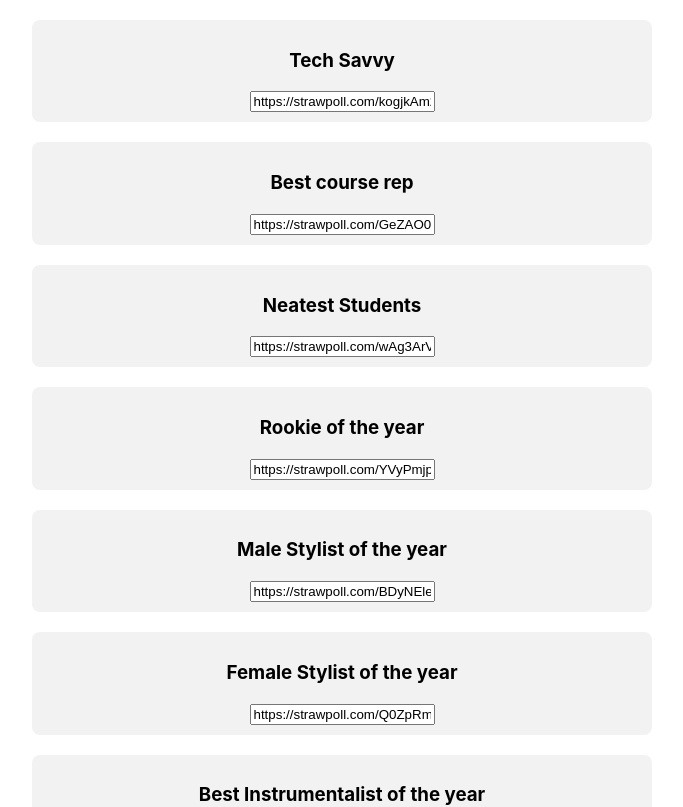
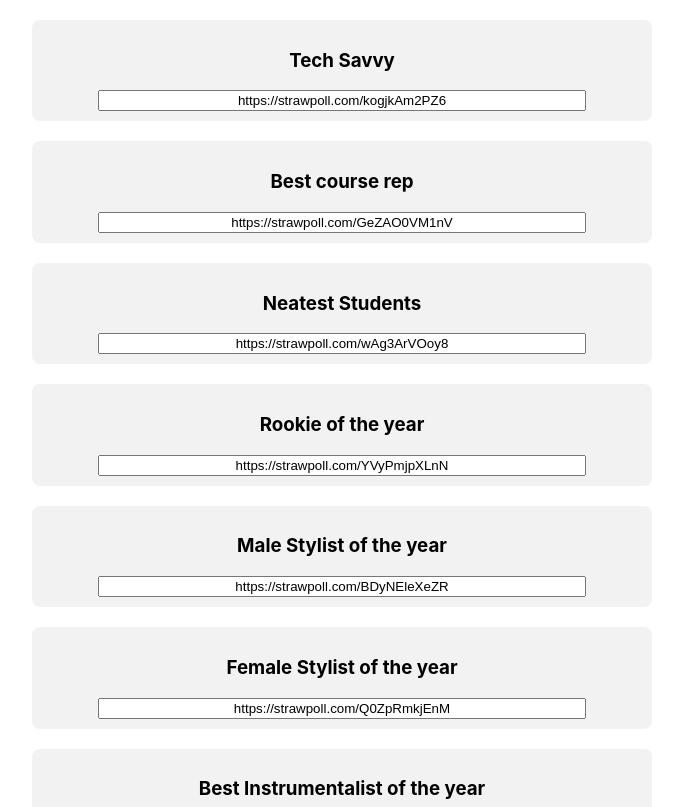
Before and after one commit to 56radius/vote-poll, a React (Create React App) app: page / in a window 1280 px wide. Shown: the top 807 px of the page, without its empty margins (298-981 px from the left). Built offline with nearby package versions, Linux system fonts and the light colour scheme.

Commit message:
plash screen

```diff
--- a/src/components/HomeScreen.js
+++ b/src/components/HomeScreen.js
@@ -58,14 +58,14 @@ function HomeScreen() {
                       <div className="category-card" style={{ maxWidth: "600px", margin: "0 auto", marginBottom: "20px", background: "#f2f2f2", padding: "10px", borderRadius: "8px" }}>
                         <div className="category-content">
                           <h3 className="category-title">{titles[index]}</h3>
-                          <div className="input-group">
+                          <div className="input-group" style={{ display: "flex", alignItems: "center", justifyContent: "center" }}>
                             <input
                               type="text"
                               className="form-control clickable-input"
                               value={link}
                               readOnly={true}
                               onClick={() => handleInputClick(link)}
-                              style={{ cursor: "pointer" }}
+                              style={{ cursor: "pointer", width: "80%", margin: "auto", textAlign: "center" }}
                             />
                           </div>
                         </div>
--- a/src/components/SplashScreen.js
+++ b/src/components/SplashScreen.js
@@ -14,7 +14,7 @@ function SplashScreen() {
 
   return (
     <div className={`splash-screen ${showSplash ? "show" : "hide"}`}>
-      <h2> Hello Straw Pall </h2>
+      <h2> Come and Vote </h2>
     </div>
   );
 }
```
